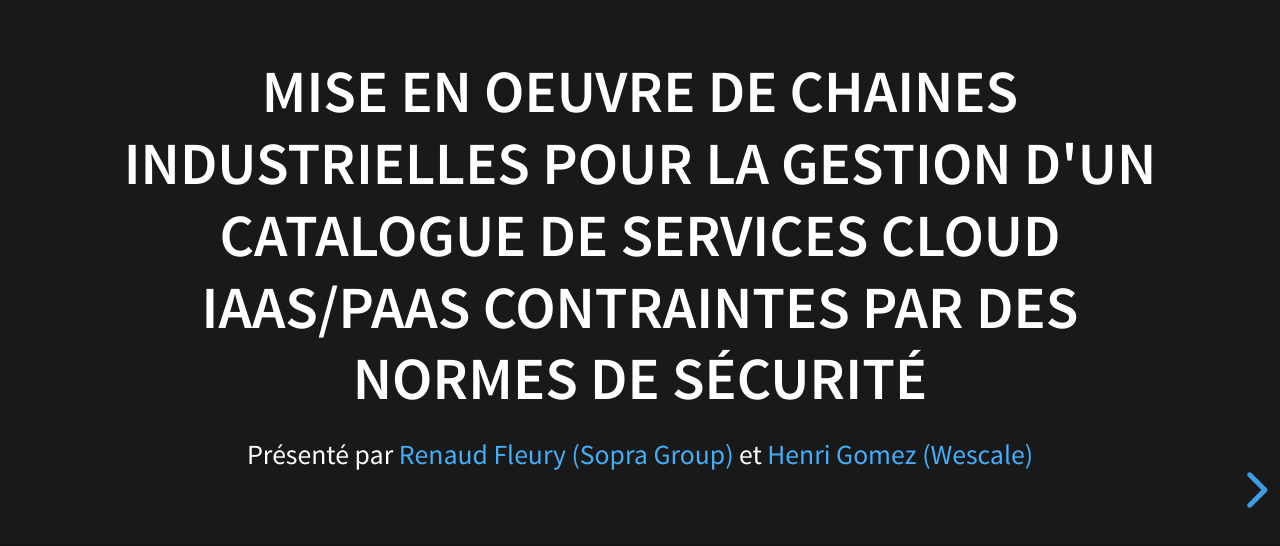
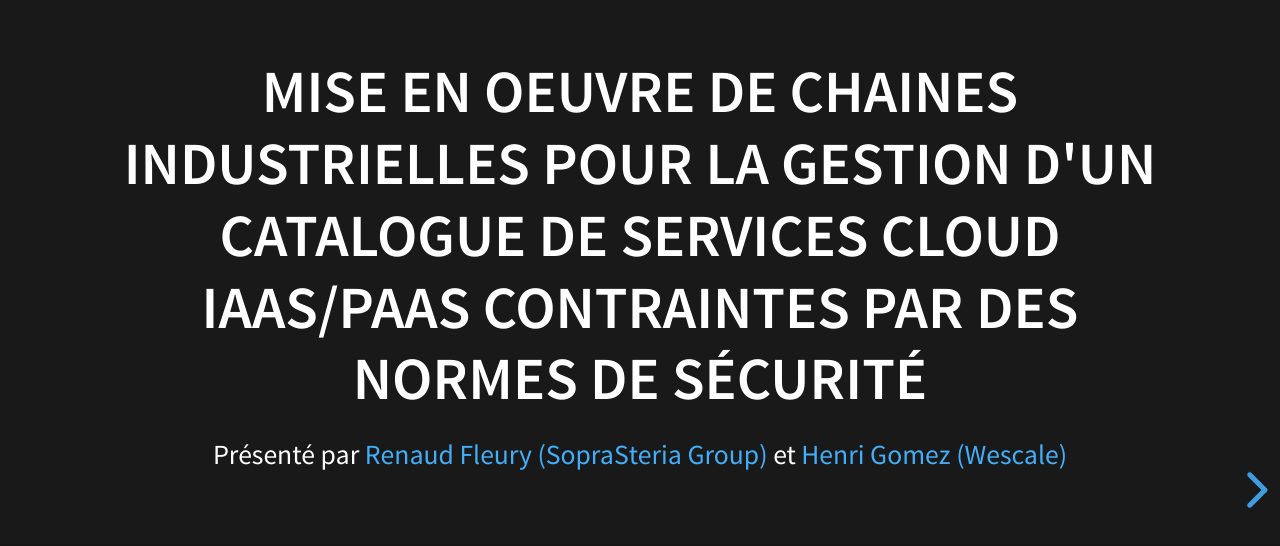
Before and after one commit to hgomez/devops-rex-2024, a website: page index.html in a window 1280 px wide. Shown: the part 252-798 px from the top of the page. Drawn offline with Linux system fonts and the light colour scheme.

Commit message:
Modification du nom exact de la société SopraSteria Group

```diff
--- a/index.html
+++ b/index.html
@@ -37,7 +37,7 @@
 
 					<h3>Mise en oeuvre de chaines industrielles pour la gestion d'un catalogue de services Cloud IAAS/PAAS contraintes par des normes de sécurité</h3>
 					<p>
-						<small>Présenté par <a href="https://www.devopsrex.fr/fr/liste-des-conferenciers/67052c7d63864173c54be49d">Renaud Fleury (Sopra Group)</a> et <a href="https://www.devopsrex.fr/fr/liste-des-conferenciers/67052c7d63864173c54be49e">Henri Gomez (Wescale)</a></small>
+						<small>Présenté par <a href="https://www.devopsrex.fr/fr/liste-des-conferenciers/67052c7d63864173c54be49d">Renaud Fleury (SopraSteria Group)</a> et <a href="https://www.devopsrex.fr/fr/liste-des-conferenciers/67052c7d63864173c54be49e">Henri Gomez (Wescale)</a></small>
 					</p>
 				</section>
 
```
